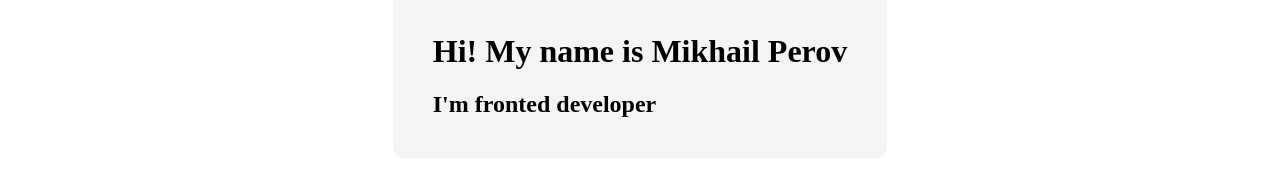
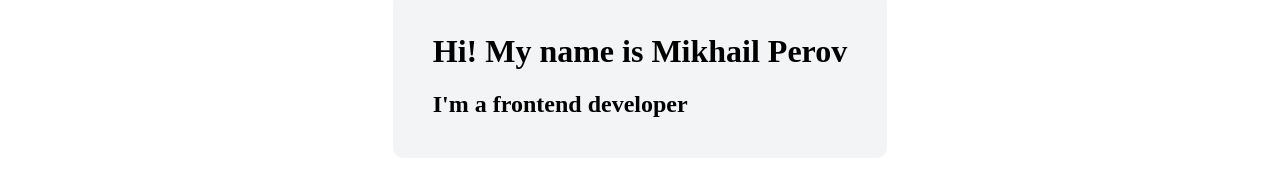
Before and after one commit to mixarr/website, a plain HTML site: page index.html in a window 1280 px wide. Shown: the part 325-506 px from the top of the page. Drawn offline with Linux system fonts and the light colour scheme.

Commit message:
Fix error

```diff
--- a/index.html
+++ b/index.html
@@ -18,7 +18,7 @@
     <main class="content">
       <div class="block">
         <h1>Hi! My name is Mikhail Perov</h1>
-        <h2>I'm fronted developer</h2>
+        <h2>I'm a frontend developer</h2>
       </div>
     </main>
     <footer class="footer">
```
